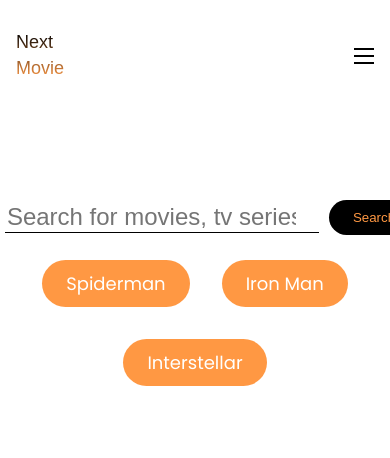
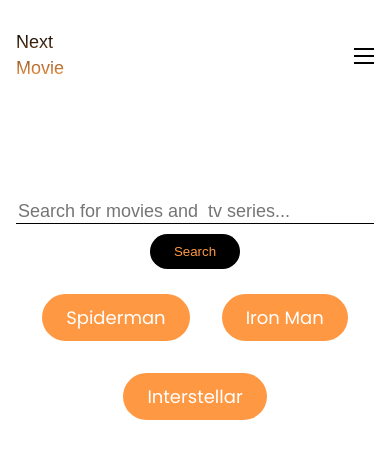
Before and after one commit to HemantDutta/Next-Movie, a Next.js app: page /search in a window 390 px wide. Shown: the top 458 px of the page. Built offline with nearby package versions, Linux system fonts and the light colour scheme; a web font is replaced by a local one.

Commit message:
Complete Search Page

```diff
--- a/pages/search/index.js
+++ b/pages/search/index.js
@@ -9,6 +9,7 @@
 
     //States
     const [search, setSearch] = useState('');
+    const [show, setShow] = useState('');
     const [data, setData] = useState([]);
     const [loader, setLoader] = useState(false);
 
@@ -19,8 +20,13 @@
         setLoader(true);
 
         //Create Search String
-        const temp = x ? x :search.toLowerCase().replace(" ", "%20");
+        const temp = x ? x : search.toLowerCase().replace(" ", "%20");
 
+        //Set Show State
+        const showString = x ? x.replace("%20", " ") : search;
+        setShow(showString);
+
+        //API Call
         const options = {
             method: 'GET',
             url: `https://moviesdatabase.p.rapidapi.com/titles/search/keyword/${temp}`,
@@ -32,7 +38,6 @@
 
         try {
             const response = await axios.request(options);
-            console.log(response.data.results);
             setData(response.data.results);
             setLoader(false);
         } catch (error) {
@@ -59,10 +64,10 @@
                 <div className="search-container">
                     <div className="head">
                         <i className="fa-solid fa-magnifying-glass"/>
-                        <input type="search" name="search" id="search" placeholder="Search for movies, tv series and more..." onChange={(e) => {
+                        <input type="search" name="search" id="search" placeholder="Search for movies and  tv series..." onChange={(e) => {
                             setSearch(e.target.value)
                         }}/>
-                        <button className="click" type="button" onClick={fetchSearchResults}>Search</button>
+                        <button className="click" type="button" onClick={()=>{fetchSearchResults('')}}>Search</button>
                     </div>
                     <div className="chip-bar">
                         <span className="chip" onClick={()=>{fetchSearchResults("spider%20man")}}>Spiderman</span>
@@ -76,7 +81,7 @@
                     {
                         !loader && data.length>0 &&
                         <>
-                            <GenreGrid data={data} genre={`Searched for ${search}`} search={true}/>
+                            <GenreGrid data={data} genre={`Searched for ${show}`} search={true}/>
                         </>
                     }
                 </div>
--- a/styles/NextMovie.css
+++ b/styles/NextMovie.css
@@ -465,4 +465,19 @@
     color: white;
 }
 
+@media screen and (max-width: 500px) {
+    .search .search-container .head i.fa-solid {
+        display: none;
+    }
+
+    .search .search-container .head {
+        flex-direction: column;
+    }
+
+    .search .search-container .head input {
+        width: 100%;
+        font-size: 18px;
+    }
+}
+
 /*==========Search Page End==========*/
```
